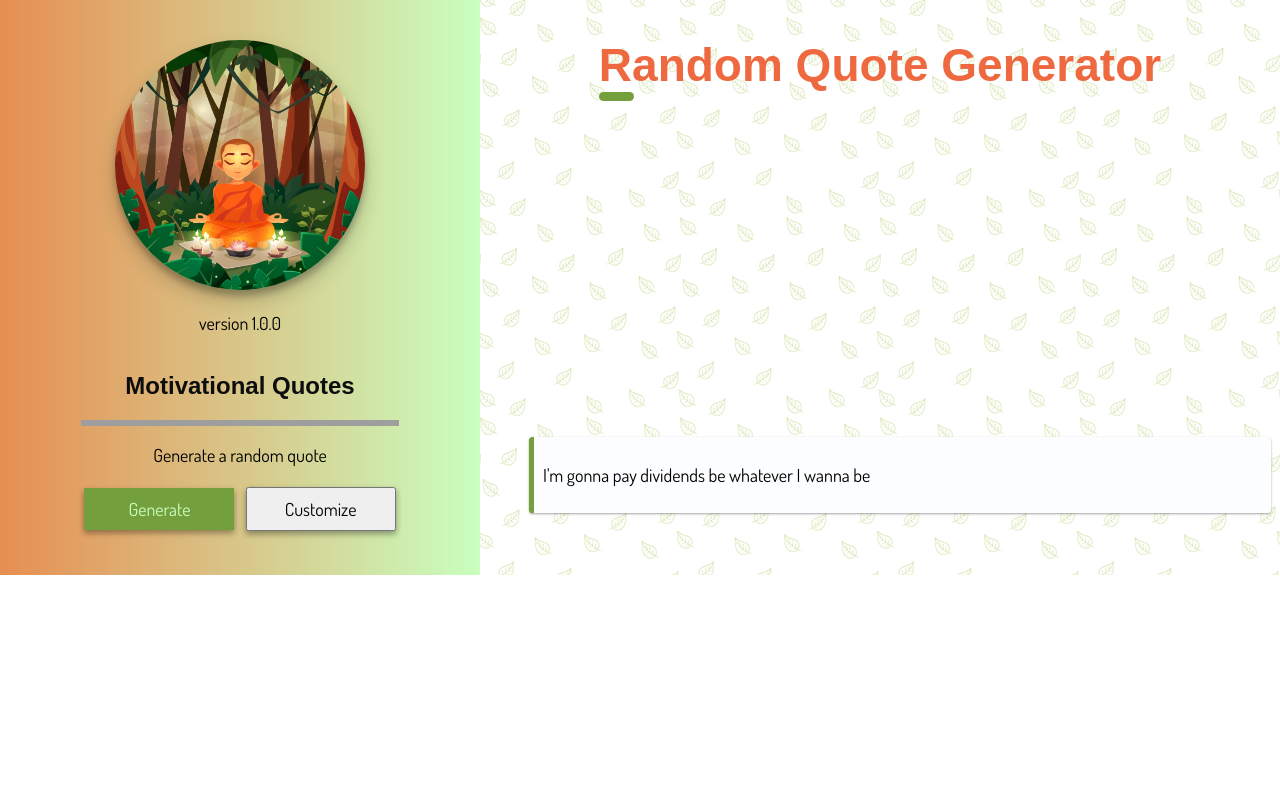
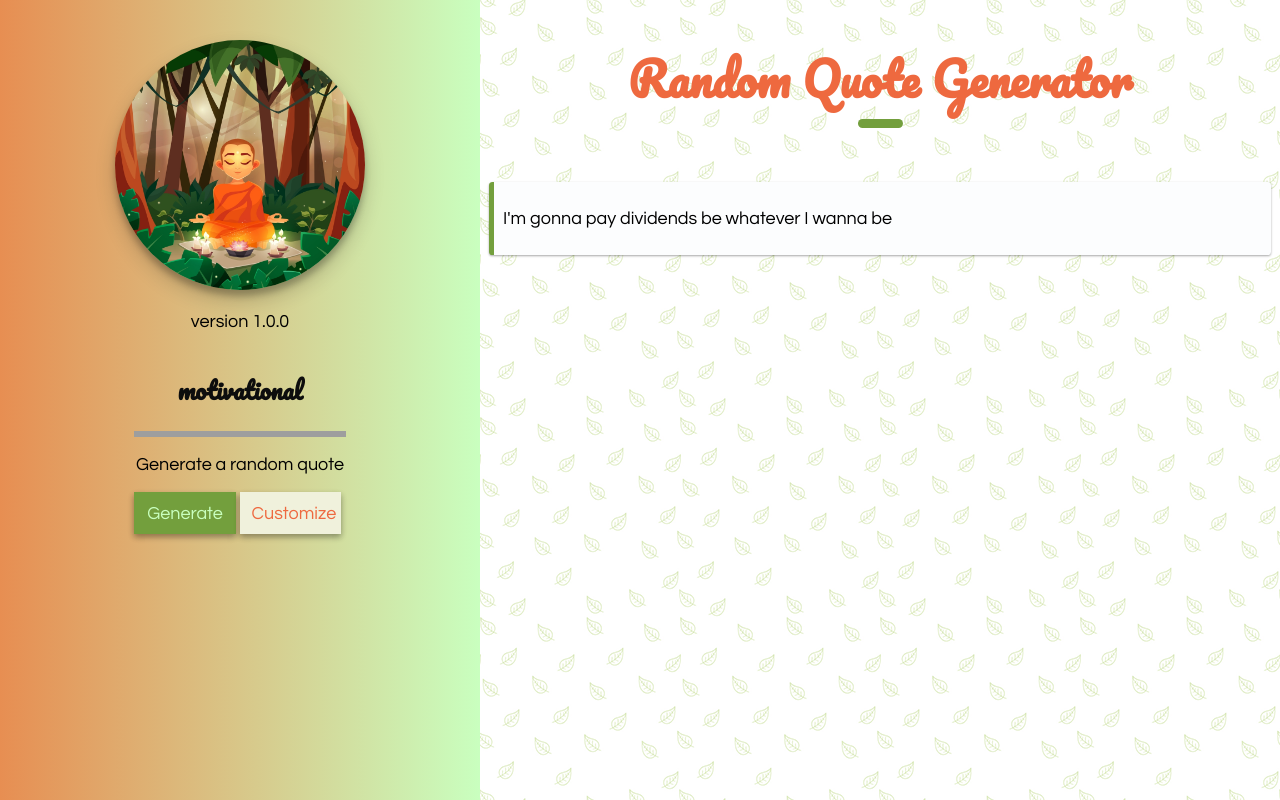
Before and after one commit to Emmanuel-Melon/Quote-Generator, a website built with webpack: page index.html in a window 1280 px wide. Both pictures are taken after a click on the button "Generate". Built offline with nearby package versions, Linux system fonts and the light colour scheme; grey boxes are pictures that could not be loaded; a web font is replaced by a local one.

Commit message:
minor bug fixes

```diff
--- a/index.html
+++ b/index.html
@@ -8,7 +8,7 @@
   <!-- custom styles -->
   <link rel="stylesheet" href="./src/css/styles.css">
   <!-- google fonts -->
-  <link href="https://fonts.googleapis.com/css?family=Adamina|Dosis" rel="stylesheet">
+  <link href="https://fonts.googleapis.com/css?family=Questrial|Pacifico" rel="stylesheet">
   <link rel="icon" href="./favicon.ico" type="image/x-icon">
 </head>
 <body>
@@ -33,7 +33,7 @@
               <h2 class="sub-heading text-center" id="quoteType"></h2> <hr class="styled">
               <p class="text-center">Generate a random quote</p>
               <button class="button active" id="generate">Generate</button>
-              <button class="button" id="customize">Customize</button>
+              <button class="button light" id="customize">Customize</button>
             </div>
           </div>
         </div>
@@ -48,13 +48,12 @@
       </div>
       <div class="centered">
         <div class="customization" id="customization">
-          <h3>Customize Quotes</h3>
             <div class="form-group">
               <p>Type of quotes</p>
               <label for="motivational">Motivational</label>
               <input type=radio value="motivational" id="motivational" name="type">
               <label for="wisdom">Wisdom</label>
-              <input type=radio value="motivational" id="wisdom" name="type">
+              <input type=radio value="wisdom" id="wisdom" name="type">
             </div>
             <div class="form-group">
               <p>Number of quotes</p>
--- a/src/js/fragments.js
+++ b/src/js/fragments.js
@@ -65,7 +65,7 @@ const Fragment = function () {
 
 /**
  * @description - Specifies the type of quotes in this context
- * @param type - a string indicating the type of quotes
+ * @param quoteType - a string indicating the type of quotes
  * @returns {*}
  */
 Fragment.prototype.selectFragmentType = function (quoteType) {
--- a/src/js/helpers.js
+++ b/src/js/helpers.js
@@ -12,6 +12,12 @@ exports.hide = element => {
   element.classList.add("hidden");
 };
 
+/**
+ *
+ * @param obj1
+ * @param obj2
+ * @return {boolean}
+ */
 exports.compareObjects = (obj1, obj2) =>
     Object.keys(obj1).length === Object.keys(obj2).length &&
     Object.keys(obj1).every(key => obj1[key] === obj2[key]);
--- a/src/js/main.js
+++ b/src/js/main.js
@@ -31,7 +31,19 @@ let customConfig;
 /**
  * Main heading
  */
-quoteType.innerText = "Motivational Quotes";
+// quoteType.innerText = customConfig.type;
+// value doesn't change
+//   console.log(customConfig.type);
+//   quoteType.innerText = customConfig.type;
+console.log(config.type);
+if(customConfig) {
+  console.log("it's defined");
+  console.log(customConfig);
+  quoteType.innerText = customConfig.type;
+} else {
+  console.log("whew");
+  quoteType.innerText = config.type;
+}
 
 /**
  *
@@ -39,14 +51,14 @@ quoteType.innerText = "Motivational Quotes";
  * @returns {*}
  */
 const displayQuotes = (quotesArray) => {
-  return quotesArray.map(quote => {
-    return (
-        `<li class='quote'>
-            <p>${quote}</p>
-        </li>`
-    );
+  let quotes = "";
+  quotesArray.forEach(quote => {
+    // dynamically add class
+    quotes += `<li class="quote"><p>${quote}</p></li>`;
   });
+  return quotes;
 };
+
 
 /**
  * @description handles quote generation
@@ -64,8 +76,8 @@ generateButton.addEventListener("click", () => {
  * @param options
  * @return {{num: number, type: string}|*}
  */
-const setCustomConfig = options => {
-
+const setCustomConfig = (options = config) => {
+  // returns a boolean
   if(compareObjects(options, defaultConfig)) return defaultConfig;
   return options;
 };
@@ -82,7 +94,7 @@ customizeButton.addEventListener("click", () => {
   });
 
   // animate appearance of customization
-  customization.style.visibility = "visible";
+  customization.style.display = "block";
   // extract num and type from customization
 
   // returns a new custom config object
--- a/src/js/quotes.js
+++ b/src/js/quotes.js
@@ -33,5 +33,4 @@ Quote.prototype.generate = config => {
   return fragment.generateFragments(num);
 };
 
-
 export default Quote;
--- a/src/sass/base/_base.scss
+++ b/src/sass/base/_base.scss
@@ -1,3 +1,12 @@
+html, body {
+  height: 100%;
+  overflow: auto;
+}
+
+body {
+  min-height: 100%;
+}
+
 /* centered */
 .centered {
   display: flex;
--- a/src/sass/base/_typography.scss
+++ b/src/sass/base/_typography.scss
@@ -17,6 +17,7 @@ blockquote {
 
 ul {
   list-style-type: none;
+  padding: 0;
 }
 
 h4 {
@@ -36,9 +37,10 @@ h4 {
 .main-heading:after {
   display: block;
   content: "";
-  width: 35px;
+  width: 45px;
   border-bottom: solid 0.2em #739f3d;
   border-radius: 0.2em;
+  margin: 0 auto;
 }
 
 .text-center {
--- a/src/sass/components/_buttons.scss
+++ b/src/sass/components/_buttons.scss
@@ -1,9 +1,8 @@
 /* button */
 .button {
   width: $button-width;
-  padding: 0.5em;
+  padding: 0.6em;
   box-shadow: 0 3px 6px rgba(0,0,0,0.16), 0 3px 6px rgba(0,0,0,0.23);
-  margin: 0.2em;
   transition: all 1s cubic-bezier(.25,.8,.25,1);
 }
 
@@ -21,13 +20,13 @@
   background: #54831c;
 }
 
-.ghost {
+.light {
   border: solid 0.1em #f0f1dc;
   background: #f0f1dc;
   color: $secondary-color;
 }
 
-.ghost:hover {
+.light:hover {
   background: $secondary-color;
   color: #f0f1dc;
 }
--- a/src/sass/components/_customization.scss
+++ b/src/sass/components/_customization.scss
@@ -3,8 +3,20 @@
   padding: $padding-large;
   background-image: linear-gradient(to left, darken($primary-color, 25%), #333);
   color: white;
-  visibility: hidden;
+  display: none;
+  opacity: 1;
   width: 80%;
+  // transition: display 800ms, opacity 800ms;
+  p {
+    color: $secondary-color;
+    font-family: $primary-font;
+  }
+}
+
+// what triggers this guy?
+.customization:default {
+  display: block;
+  opacity: 0.0;
 }
 
 // mobile devices
--- a/src/sass/layout/_content.scss
+++ b/src/sass/layout/_content.scss
@@ -2,6 +2,7 @@
   // background-image: url("https://previews.123rf.com/images/lovender/lovender1803/lovender180300049/103605791-shamrock-pattern-seamless-vector-background-green-leaves-on-light-green-backdrop.jpg");
   background-image: url(../../public/img/leaves.png);
   flex: 2;
+  height: 100%;
   // set height to available space
 }
 
--- a/src/sass/layout/_sidebar.scss
+++ b/src/sass/layout/_sidebar.scss
@@ -4,6 +4,7 @@
   background: linear-gradient(to right, #e78e52, #C9FFBF); /* W3C, IE 10+/ Edge, Firefox 16+, Chrome 26+, Opera 12+, Safari 7+ */
   flex: 1;
   padding: $padding-large;
+  height: 100%;
 }
 
 // small screens
--- a/src/sass/layout/_wrapper.scss
+++ b/src/sass/layout/_wrapper.scss
@@ -1,6 +1,7 @@
 /* wrapper */
 #wrapper {
   display: flex;
+  height: 100%;
 }
 
 // mobile devices
--- a/src/sass/main.scss
+++ b/src/sass/main.scss
@@ -4,10 +4,12 @@ imports
 @import 'utils/mixins';
 @import 'utils/variables';
 
+// base
 @import 'base/base';
 @import 'base/reset';
 @import 'base/typography';
 
+// components
 @import 'components/buttons';
 @import 'components/customization';
 @import 'components/forms';
@@ -15,9 +17,10 @@ imports
 @import 'components/media';
 @import 'components/modals';
 
+// layout
 @import 'layout/content';
 @import 'layout/sidebar';
 @import 'layout/wrapper';
 
-// google maps!
+// pages
 @import 'pages/home';
--- a/src/sass/utils/_variables.scss
+++ b/src/sass/utils/_variables.scss
@@ -22,14 +22,14 @@ $no-border: 0;
 
 /* typography */
 $font-size: 18px;
-$primary-font: "Adamina", Arial, Helvetica, sans-serif;
-$secondary-font: "Dosis", Arial, Helvetica, sans-serif;
+$primary-font: "Pacifico", Arial, Helvetica, sans-serif;
+$secondary-font: "Questrial", Arial, Helvetica, sans-serif;
 $font-color: #515353;
 $headings-color: #0d0d0d;
 $text-center: center;
 
 /* buttons */
-$button-width: 150px;
+$button-width: 48%;
 $default-cursor: auto;
 
 /* UI controls */
```
Also changed, not shown: src/css/styles.css, src/sass/base/_reset.scss (line endings or trailing spaces), 1 other file.
